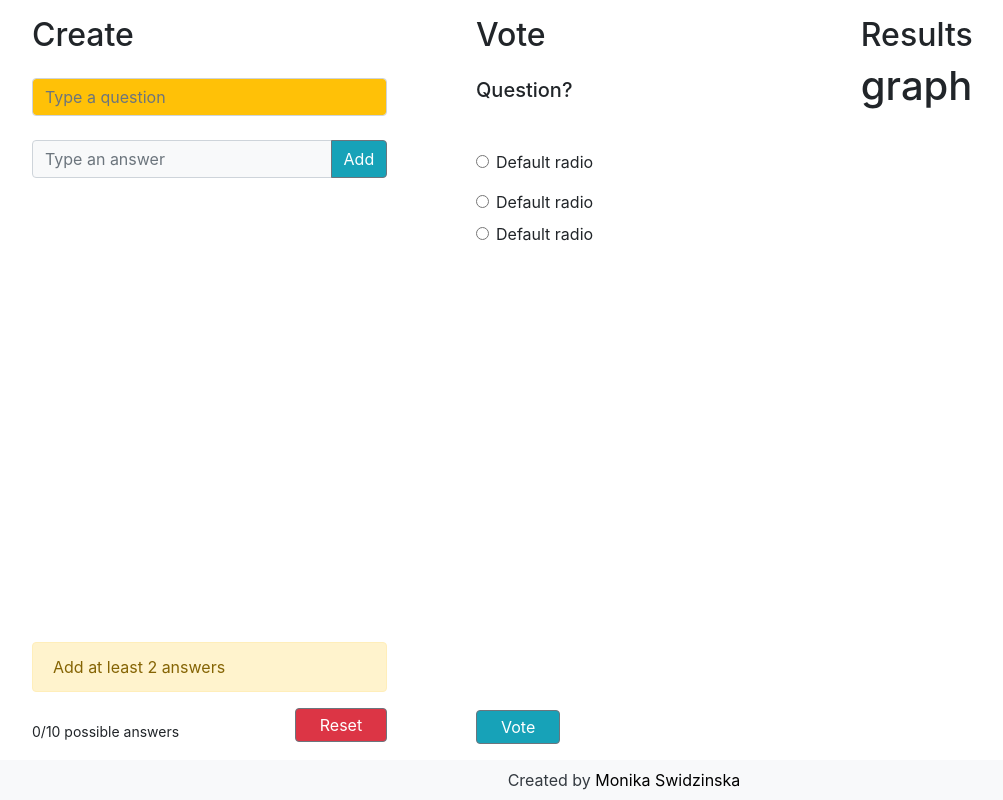
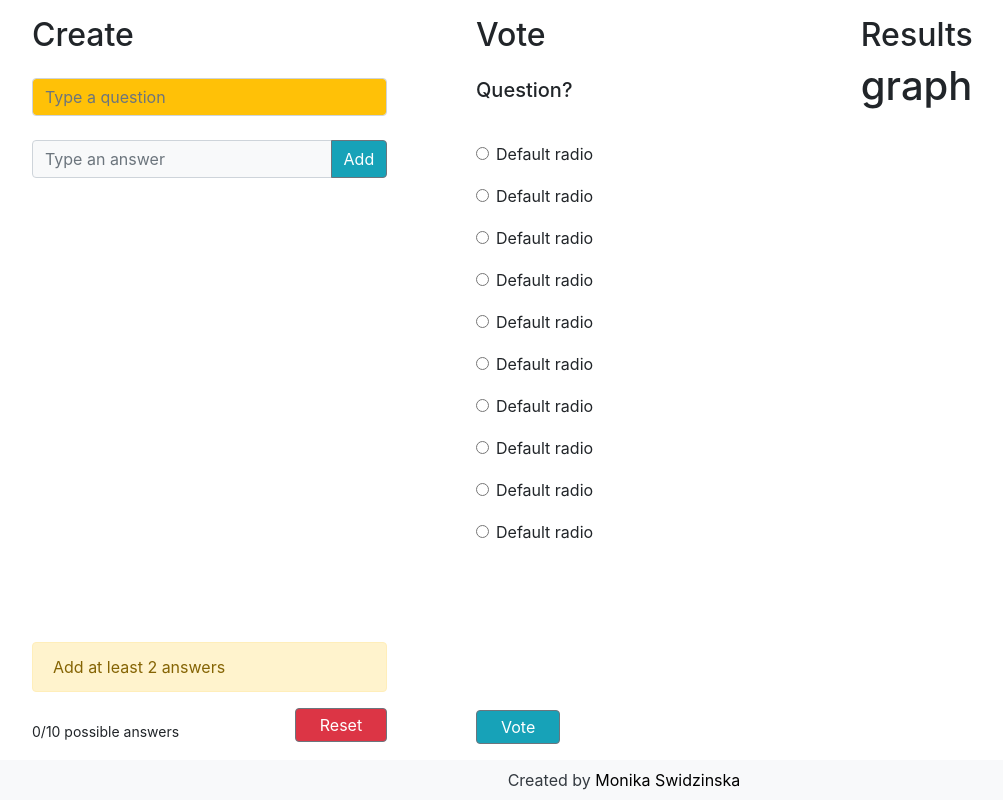
Before and after one commit to monikaando/poll, a React (Create React App) app in the folder poll-app/: page / in a window 1280 px wide. Shown: the whole page, without its empty margins (16-1019 px from the left). Built offline with nearby package versions, Linux system fonts and the light colour scheme.

Commit message:
styling for vote

```diff
--- a/poll-app/src/components/Vote.jsx
+++ b/poll-app/src/components/Vote.jsx
@@ -12,8 +12,8 @@ const Vote = () => {
           <div className="mb-4">
             <h5>Question?</h5>
           </div>
-          <div>
-            <div className="form-check mt-5 mb-3">
+          <div className="mt-4 pt-3">
+            <div className="answer-box form-check">
               <input
                 className="form-check-input"
                 type="radio"
@@ -25,30 +25,116 @@ const Vote = () => {
                 Default radio
               </label>
             </div>
-            <div className="form-check mb-2">
+            <div className="answer-box form-check">
               <input
                 className="form-check-input"
                 type="radio"
                 name="exampleRadios"
-                id="exampleRadios2"
+                id="exampleRadios1"
                 value="option1"
               />
               <label className="form-check-label" htmlFor="exampleRadios1">
                 Default radio
               </label>
             </div>
-            <div className="form-check mb-2">
+            <div className="answer-box form-check">
               <input
                 className="form-check-input"
                 type="radio"
                 name="exampleRadios"
-                id="exampleRadios3"
+                id="exampleRadios1"
                 value="option1"
               />
               <label className="form-check-label" htmlFor="exampleRadios1">
                 Default radio
               </label>
             </div>
+            <div className="answer-box form-check">
+              <input
+                className="form-check-input"
+                type="radio"
+                name="exampleRadios"
+                id="exampleRadios1"
+                value="option1"
+              />
+              <label className="form-check-label" htmlFor="exampleRadios1">
+                Default radio
+              </label>
+            </div>
+            <div className="answer-box form-check">
+              <input
+                className="form-check-input"
+                type="radio"
+                name="exampleRadios"
+                id="exampleRadios1"
+                value="option1"
+              />
+              <label className="form-check-label" htmlFor="exampleRadios1">
+                Default radio
+              </label>
+            </div>
+            <div className="answer-box form-check">
+              <input
+                className="form-check-input"
+                type="radio"
+                name="exampleRadios"
+                id="exampleRadios1"
+                value="option1"
+              />
+              <label className="form-check-label" htmlFor="exampleRadios1">
+                Default radio
+              </label>
+            </div>
+            <div className="answer-box form-check">
+              <input
+                className="form-check-input"
+                type="radio"
+                name="exampleRadios"
+                id="exampleRadios1"
+                value="option1"
+              />
+              <label className="form-check-label" htmlFor="exampleRadios1">
+                Default radio
+              </label>
+            </div>
+            <div className="answer-box form-check">
+              <input
+                className="form-check-input"
+                type="radio"
+                name="exampleRadios"
+                id="exampleRadios1"
+                value="option1"
+              />
+              <label className="form-check-label" htmlFor="exampleRadios1">
+                Default radio
+              </label>
+            </div>
+            <div className="answer-box form-check">
+              <input
+                className="form-check-input"
+                type="radio"
+                name="exampleRadios"
+                id="exampleRadios1"
+                value="option1"
+              />
+              <label className="form-check-label" htmlFor="exampleRadios1">
+                Default radio
+              </label>
+            </div>
+            <div className="answer-box form-check">
+              <input
+                className="form-check-input"
+                type="radio"
+                name="exampleRadios"
+                id="exampleRadios1"
+                value="option1"
+              />
+              <label className="form-check-label" htmlFor="exampleRadios1">
+                Default radio
+              </label>
+            </div>
+
+
           </div>
         </div>
       </div>
--- a/poll-app/src/styles/AnswersList.css
+++ b/poll-app/src/styles/AnswersList.css
@@ -20,6 +20,6 @@ textarea::-webkit-scrollbar-thumb {
 textarea::-webkit-resizer {
     border-width: 3px;
     border-style: solid;
-    border-color: transparent rgb(16, 138, 156) rgb(16, 138, 156) transparent;
+    border-color: transparent rgba(17, 139, 158, 0.918) rgba(17, 139, 158, 0.918) transparent;
     background-color: rgb(19,163,184);
   }
--- a/poll-app/src/styles/Vote.css
+++ b/poll-app/src/styles/Vote.css
@@ -5,3 +5,6 @@
 .vote-context {
     height: 100%;
 }
+.answer-box {
+    height: 42px;
+}
```
